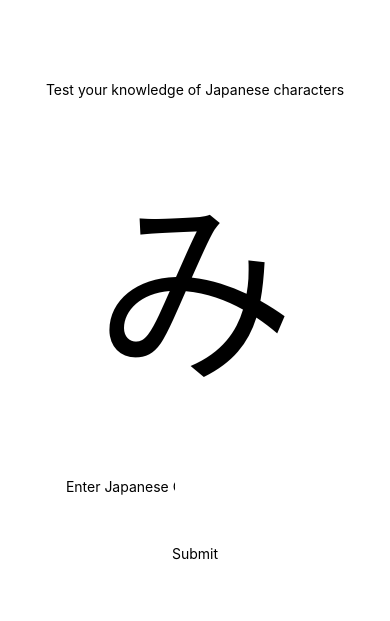
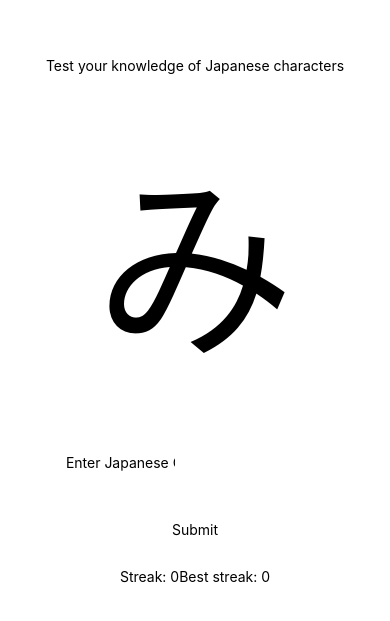
Before and after one commit to thejamesgore/react-native-projects, a React Native app in the folder 03-Learning-App/: screen / in a window 390 px wide. Shown: the part 101-722 px from the top of the page. Built offline with nearby package versions, Linux system fonts and the light colour scheme.

Commit message:
random character everytime app loads

```diff
--- a/03-Learning-App/App.js
+++ b/03-Learning-App/App.js
@@ -47,6 +47,7 @@ export default function App() {
     <KeyboardAvoidingView style={styles.container}>
       <View>
         <Text>Test your knowledge of Japanese characters</Text>
+
         <View style={styles.characterContainer}>
           <Text style={styles.characterText}>
             {hiragana[currentCharacter].hiragana}
@@ -62,6 +63,10 @@ export default function App() {
       <TouchableOpacity style={styles.button} onPress={handleSubmit}>
         <Text>Submit</Text>
       </TouchableOpacity>
+      <View style={styles.stats}>
+        <Text>Streak: {streak}</Text>
+        <Text>Best streak: {streakMax}</Text>
+      </View>
     </KeyboardAvoidingView>
   )
 }
@@ -80,8 +85,6 @@ const styles = StyleSheet.create({
     borderRadius: 5,
     borderColor: 'black',
 
-    // backgroundColor: 'blue',
-
     alignContent: 'center',
     textAlign: 'center',
   },
@@ -98,8 +101,14 @@ const styles = StyleSheet.create({
     textAlign: 'center',
   },
   button: {
-    marginTop: 30,
+    margin: 30,
     display: 'flex',
     alignContent: 'center',
   },
+  stats: {
+    display: 'flex',
+    flexDirection: 'row',
+    justifyContent: 'space-evenly',
+    alignContent: 'space-between',
+  },
 })
--- a/03-Learning-App/package.json
+++ b/03-Learning-App/package.json
@@ -9,6 +9,7 @@
     "web": "expo start --web"
   },
   "dependencies": {
+    "@react-native-community/picker": "^1.8.1",
     "expo": "~46.0.16",
     "expo-status-bar": "~1.4.0",
     "react": "18.0.0",
```
Also changed, not shown: 1 other file (tests, documents, lock files or other folders).
